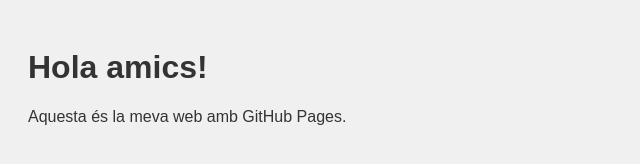
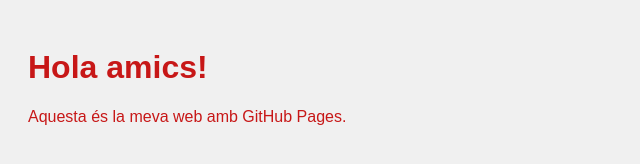
Before and after one commit to 1670792/1670792.github.io-joc_del_recompte, a plain HTML site: page index.html in a window 1280 px wide. Shown: the whole page, without its empty margins (0-640 px from the left). Drawn offline with Linux system fonts and the light colour scheme.

Commit message:
commit 2

```diff
--- a/style.css
+++ b/style.css
@@ -1,6 +1,6 @@
 body {
   font-family: sans-serif;
   background-color: #f0f0f0;
-  color: #333;
+  color: #c71717;
   padding: 20px;
 }
```
